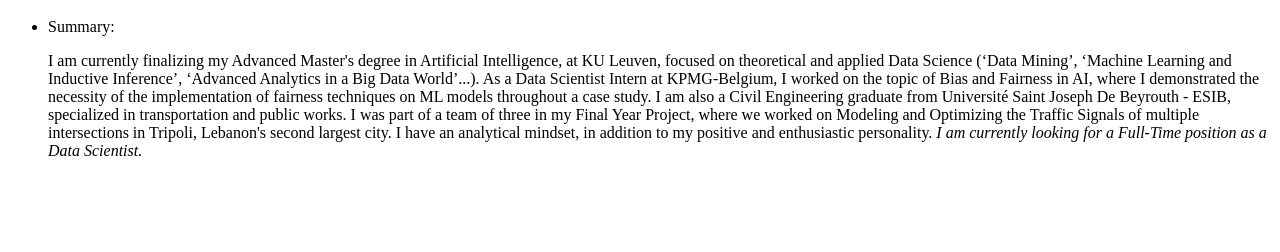
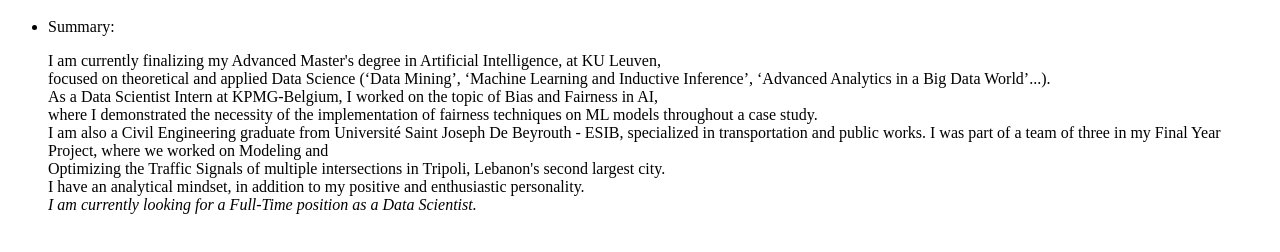
Before and after one commit to omarbak/mywebpage, a plain HTML site: page index.html in a window 1280 px wide. Shown: the part 48-300 px from the top of the page. Drawn offline with Linux system fonts and the light colour scheme.

```diff
--- a/index.html
+++ b/index.html
@@ -2,14 +2,15 @@
 <ul>
   <li> Summary: </li>
   <p>
-I am currently finalizing my Advanced Master's degree in Artificial Intelligence, at KU Leuven, focused on theoretical and applied Data Science (‘Data Mining’, ‘Machine Learning and Inductive Inference’, ‘Advanced Analytics in a Big Data World’...).
-
-As a Data Scientist Intern at KPMG-Belgium, I worked on the topic of Bias and Fairness in AI, where I demonstrated the necessity of the implementation of fairness techniques on ML models throughout a case study.
-
+I am currently finalizing my Advanced Master's degree in Artificial Intelligence, at KU Leuven,<br> focused on theoretical and applied Data Science (‘Data Mining’, ‘Machine Learning and Inductive Inference’, ‘Advanced Analytics in a Big Data World’...).
+<br>
+As a Data Scientist Intern at KPMG-Belgium, I worked on the topic of Bias and Fairness in AI,<br> where I demonstrated the necessity of the implementation of fairness techniques on ML models throughout a case study.
+<br>
 I am also a Civil Engineering graduate from Université Saint Joseph De Beyrouth - ESIB, specialized in transportation and public works.
-I was part of a team of three in my Final Year Project, where we worked on Modeling and Optimizing the Traffic Signals of multiple intersections in Tripoli, Lebanon's second largest city.
-
+I was part of a team of three in my Final Year Project, where we worked on Modeling and <br> Optimizing the Traffic Signals of multiple intersections in Tripoli, Lebanon's second largest city.
+<br>
 I have an analytical mindset, in addition to my positive and enthusiastic personality.
+    <br>
     <em>I am currently looking for a Full-Time position as a Data Scientist.</em>
   </p>
 
```
